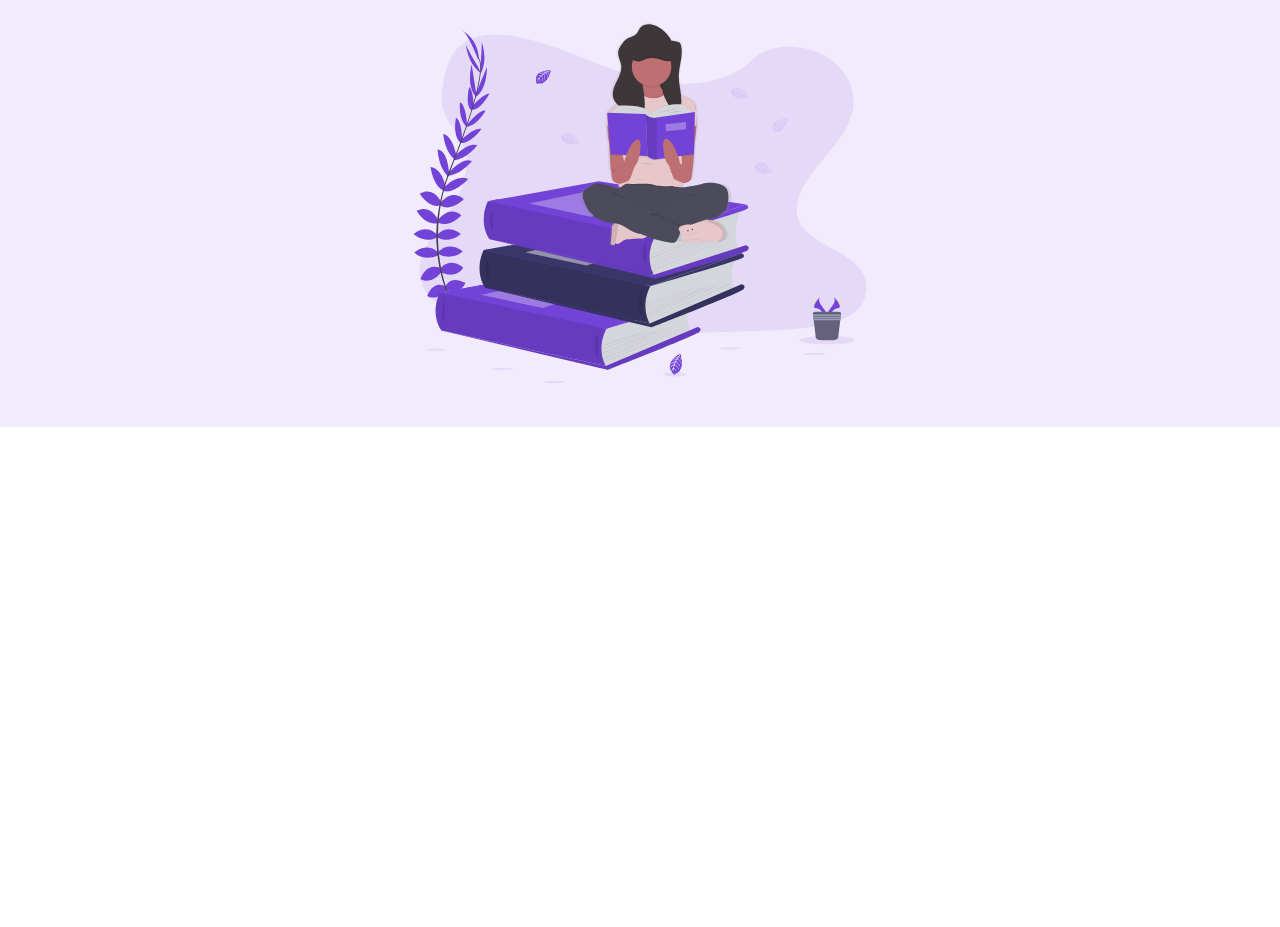
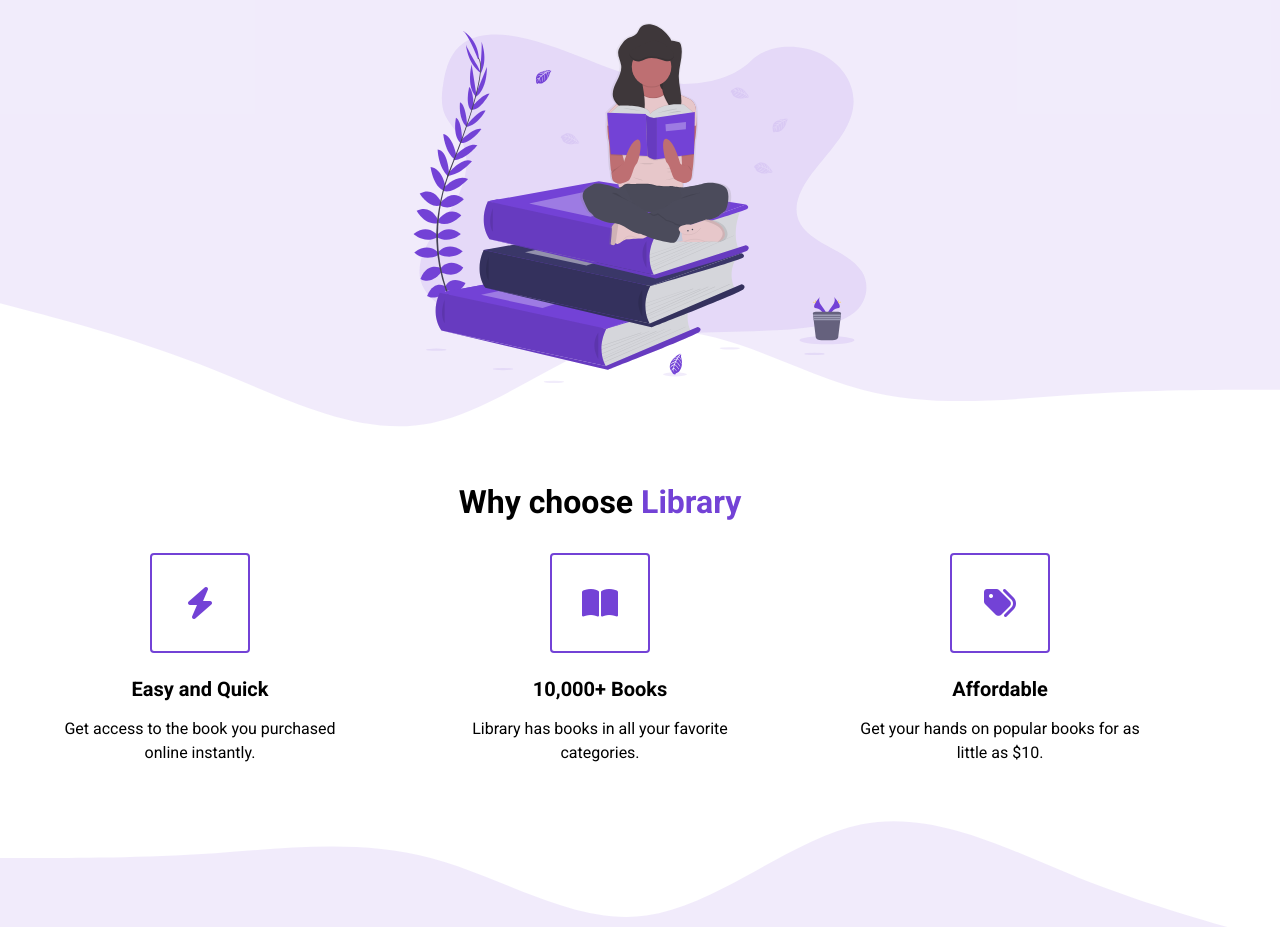
Before and after one commit to rhawley1220/Module-3-ECommerce, a plain HTML site: page index.html in a window 1280 px wide. Shown: the part 395-1322 px from the top of the page. Before the commit the page ends 822 px from the top, so only its background shows below. Drawn offline with Linux system fonts and the light colour scheme.

Commit message:
Added HTML and CSS elements to highlights section.

```diff
--- a/index.html
+++ b/index.html
@@ -5,6 +5,7 @@
     <meta name="viewport" content="width=device-width, initial-scale=1.0">
     <title>Library</title>
     <link rel="stylesheet" href="styles.css">
+    <script src="https://kit.fontawesome.com/1fba0276cf.js" crossorigin="anonymous"></script>
 </head>
 <body>
     <section id="landing">
@@ -31,5 +32,70 @@
             </div>
         </header>
     </section>
+
+    <main>
+        <section id="highlights">
+            <div class="container">
+                <div class="row">
+                    <h2 class="section__title">
+                        Why choose <span class="purple">Library</span>
+                    </h2>
+                    <div class="highlight__wrapper">
+                        <div class="highlight">
+                            <div class="highlight__img">
+                                <i class="fas fa-bolt"></i>
+                            </div>
+                            <h3 class="highlight__subtitle">
+                                Easy and Quick
+                            </h3>
+                            <p class="highlight__para">
+                                Get access to the book you purchased online instantly.
+                            </p>
+                        </div>
+                        <div class="highlight">
+                            <div class="highlight__img">
+                                <i class="fas fa-book-open"></i>
+                            </div>
+                            <h3 class="highlight__subtitle">
+                                10,000+ Books
+                            </h3>
+                            <p class="highlight__para">
+                                Library has books in all your favorite categories.
+                            </p>
+                        </div>
+                        <div class="highlight">
+                            <div class="highlight__img">
+                                <i class="fas fa-tags"></i>
+                            </div>
+                            <h3 class="highlight__subtitle">
+                                Affordable
+                            </h3>
+                            <p class="highlight__para">
+                                Get your hands on popular books for as little as $10.
+                            </p>
+                        </div>
+                    </div>
+                </div>
+            </div>
+        </section>
+
+        <section id="features">
+            <div class="container">
+                <div class="row">
+
+                            </p>
+                        </div>
+                    </div>
+                </div>
+            </div>
+        </section>
+        <section id="recent">
+            <div class="container">
+                <div class="row">
+
+                </div>
+            </div>
+        </section>
+    </main>
 </body>
 </html>
--- a/styles.css
+++ b/styles.css
@@ -4,6 +4,11 @@
     margin: 0;
     box-sizing: border-box;
     font-family: "Roboto", sans-serif;
+}
+
+body {
+    max-width: 100vw;
+    overflow-x: hidden;
 }
 
 nav{
@@ -18,6 +23,9 @@
     padding: 20px;
 }
 
+p {
+    line-height: 1.5;
+}
 ul {
     display: flex;
 }
@@ -124,4 +132,92 @@
 
 .header__img--wrapper {
     padding: 20px;
+    z-index: 2;
 }
+
+.container {
+    padding: 56px 0;
+}
+
+.row {
+    width: 100%;
+    max-width: 1200px;
+}
+/*
+
+HIGHLIGHTS
+
+*/
+#highlights {
+    position: relative;
+}
+
+#highlights:after,
+#highlights:before {
+    background: url('ECassets/assets/wave.svg');
+    content: "";
+    position: absolute;
+    width: 101vw;
+    height: 12vw;
+    left: 0;
+    z-index: 1;
+    background-size: cover;
+    background-repeat: no-repeat;
+}
+
+#highlights:before {
+        transform: translateY(-100%);
+        top: 1px;
+}
+
+#highlights:after {
+    transform: translateY(100%) rotate(180deg);
+    bottom: 1px;
+}
+
+.highlight__wrapper {
+    display: flex;
+    flex-wrap: wrap;
+}
+
+.highlight {
+    padding: 0 24px;
+    width: calc(100% / 3);
+    display: flex;
+    align-items: center;
+    flex-direction: column;
+}
+
+.highlight__para {
+    text-align: center;
+    max-width: 280px;
+}
+
+.highlight__img {
+    border: 2px solid #7342d6;
+    color: #7342d6;
+    width: 100px;
+    height: 100px;
+    display: flex;
+    align-items: center;
+    justify-content: center;
+    border-radius: 4px;
+    font-size: 32px;
+    margin-bottom: 24px;
+}
+
+.highlight__subtitle {
+    font-size: 20px;
+    margin-bottom: 16px;
+}
+
+/*
+
+FEATURES
+
+*/
+
+#features {
+    height: 1000px;
+    background-color:rgba(115, 66, 214, 0.1);
+}
```
